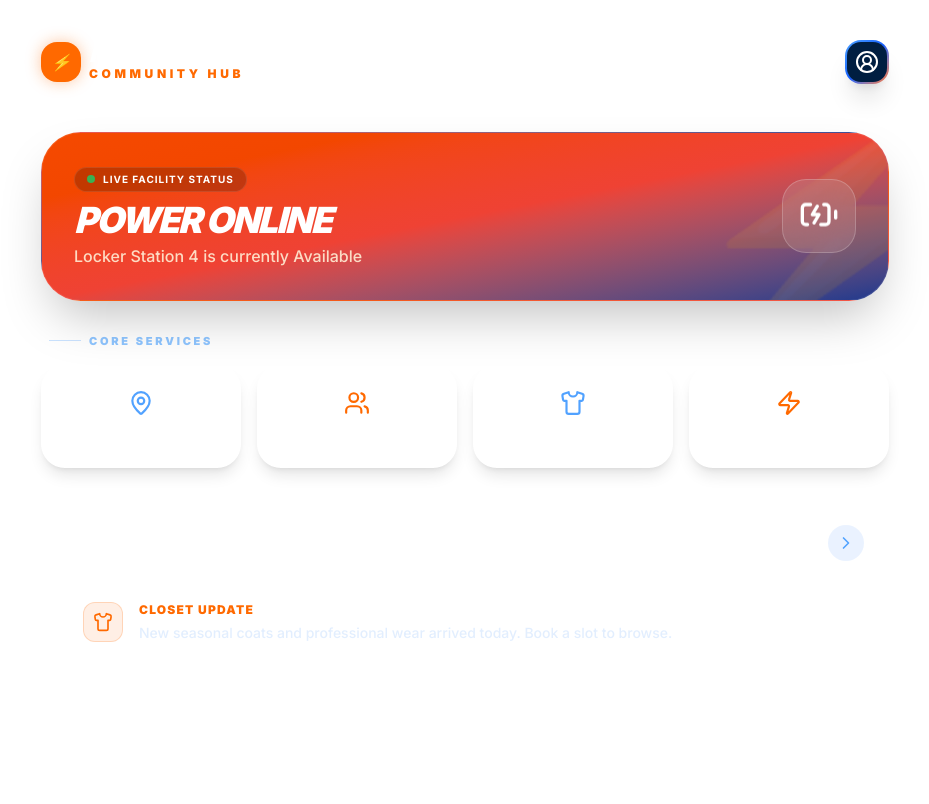
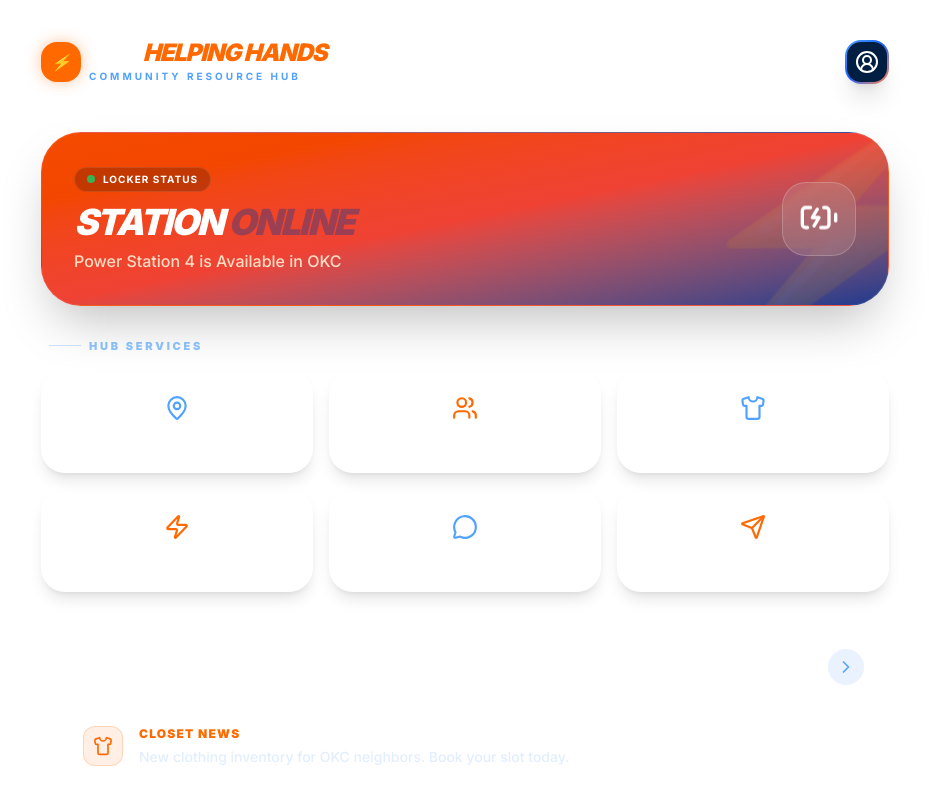
Before and after one commit to Tjrobnyohood/OKC-helping-hands, a Next.js app: page / in a window 1280 px wide. Shown: the top 804 px of the page, without its empty margins (175-1104 px from the left). Built offline with nearby package versions, Linux system fonts and the light colour scheme.

Commit message:
Final OKC Helping Hands Build: Community Feed and Request Page

```diff
--- a/app/page.tsx
+++ b/app/page.tsx
@@ -1,8 +1,9 @@
+'use client';
 import React from 'react';
-import { Zap, Shirt, Users, MapPin, BatteryCharging, ChevronRight, UserCircle2 } from 'lucide-react';
+import { Zap, Shirt, Users, MapPin, BatteryCharging, ChevronRight, UserCircle2, MessageCircle, Send } from 'lucide-react';
 import Link from 'next/link';
 
-// 1. Upgraded Action Card Component
+// --- 1. THE CARD COMPONENT (The Buttons) ---
 interface ActionCardProps {
   icon: React.ReactNode;
   label: string;
@@ -12,33 +13,33 @@ interface ActionCardProps {
 
 const ActionCard = ({ icon, label, color, href }: ActionCardProps) => (
   <Link href={href} className="flex flex-col items-center justify-center gap-3 p-6 rounded-3xl border border-white/5 bg-white/5 hover:bg-white/10 hover:border-white/20 transition-all active:scale-95 group shadow-lg">
-    <div className={`${color === 'orange' ? 'text-orange-500' : 'text-blue-400'} group-hover:scale-110 group-hover:drop-shadow-[0_0_8px_rgba(249,115,22,0.5)] transition-all`}>
+    <div className={`${color === 'orange' ? 'text-orange-500' : 'text-blue-400'} group-hover:scale-110 transition-all`}>
       {icon}
     </div>
     <span className="text-[10px] font-black uppercase tracking-[0.15em] text-white/90">{label}</span>
   </Link>
 );
 
+// --- 2. THE MAIN DASHBOARD PAGE ---
 export default function Dashboard() {
   return (
     <main className="max-w-4xl mx-auto p-6 space-y-8 min-h-screen">
 
-      {/* Brand Header with Integrated Member Access */}
+      {/* --- 3. OKC HELPING HANDS HEADER --- */}
       <header className="py-4 flex justify-between items-center">
         <div className="flex items-center gap-2">
           <div className="w-10 h-10 bg-orange-500 rounded-2xl flex items-center justify-center font-black text-[#001E41] italic shadow-[0_0_15px_rgba(249,115,22,0.4)]">⚡</div>
-          <h1 className="text-2xl font-black tracking-tighter uppercase italic text-white leading-none">
-            Helping Hands <span className="text-orange-500 block text-xs tracking-[0.3em] not-italic">Community Hub</span>
-          </h1>
+          <div>
+            <h1 className="text-2xl font-black tracking-tighter uppercase italic text-white leading-none">
+              OKC <span className="text-orange-500 font-black">Helping Hands</span>
+            </h1>
+            <p className="text-[10px] tracking-[0.3em] uppercase font-bold text-blue-400 mt-1">Community Resource Hub</p>
+          </div>
         </div>
 
-        {/* Member Login Button */}
+        {/* Member Access Button */}
         <Link href="/login" className="flex items-center gap-3 group">
-           <div className="text-right hidden xs:block">
-              <p className="text-[10px] text-blue-300 uppercase font-black tracking-widest leading-none">Member</p>
-              <p className="text-xs font-bold text-white group-hover:text-orange-500 transition-colors">Sign In</p>
-           </div>
-           <div className="h-11 w-11 rounded-2xl bg-gradient-to-br from-blue-400 via-blue-600 to-orange-500 p-[2px] transition-all group-hover:rotate-3 group-active:scale-90 shadow-xl">
+           <div className="h-11 w-11 rounded-2xl bg-gradient-to-br from-blue-400 via-blue-600 to-orange-500 p-[2px] shadow-xl transition-transform group-active:scale-90">
               <div className="h-full w-full bg-[#001E41] rounded-[14px] flex items-center justify-center text-white">
                 <UserCircle2 size={24} className="group-hover:text-orange-500 transition-colors" />
               </div>
@@ -46,56 +47,57 @@ export default function Dashboard() {
         </Link>
       </header>
 
-      {/* High-Impact Hero Status Card */}
+      {/* --- 4. LIVE STATUS HERO --- */}
       <section className="relative overflow-hidden bg-gradient-to-br from-orange-600 via-[#EF4234] to-blue-900 rounded-[2.5rem] p-8 shadow-2xl border border-white/10">
         <div className="relative z-10 flex justify-between items-center">
           <div className="space-y-1">
             <div className="inline-flex items-center gap-2 bg-black/20 backdrop-blur-md px-3 py-1 rounded-full border border-white/10 mb-2">
               <span className="w-2 h-2 rounded-full bg-green-400 animate-pulse" />
-              <span className="text-[10px] font-bold uppercase tracking-widest text-white">Live Facility Status</span>
+              <span className="text-[10px] font-bold uppercase tracking-widest text-white">Locker Status</span>
             </div>
-            <h2 className="text-4xl font-black italic uppercase tracking-tighter text-white">Power Online</h2>
-            <p className="text-orange-100 font-medium opacity-90">Locker Station 4 is currently Available</p>
+            <h2 className="text-4xl font-black italic uppercase tracking-tighter text-white leading-tight">Station <span className="text-blue-900/40 font-black">Online</span></h2>
+            <p className="text-orange-100 font-medium opacity-90">Power Station 4 is Available in OKC</p>
           </div>
           <div className="bg-white/10 p-4 rounded-3xl backdrop-blur-xl border border-white/20">
             <BatteryCharging className="w-10 h-10 text-white animate-bounce" />
           </div>
         </div>
-        {/* Background "Thunder" Element */}
-        <div className="absolute top-0 right-0 opacity-10 translate-x-1/4 -translate-y-1/4 text-[15rem] font-black italic text-white pointer-events-none select-none">⚡</div>
+        <div className="absolute top-0 right-0 opacity-10 translate-x-1/4 -translate-y-1/4 text-[15rem] font-black italic text-white pointer-events-none">⚡</div>
       </section>
 
-      {/* Main Grid Navigation */}
+      {/* --- 5. SERVICE GRID (NAV BUTTONS) --- */}
       <section className="space-y-4">
         <h3 className="text-blue-300 uppercase text-[11px] font-black tracking-[0.25em] ml-2 flex items-center gap-2">
           <span className="w-8 h-[1px] bg-blue-400/30" />
-          Core Services
+          Hub Services
         </h3>
-        <div className="grid grid-cols-2 sm:grid-cols-4 gap-4">
+        <div className="grid grid-cols-2 sm:grid-cols-3 gap-4"> {/* Changed to 3 columns for better fit */}
           <ActionCard icon={<MapPin size={26}/>} label="Index" color="blue" href="/resources" />
           <ActionCard icon={<Users size={26}/>} label="Meetings" color="orange" href="/meetings" />
           <ActionCard icon={<Shirt size={26}/>} label="Closet" color="blue" href="/closet" />
           <ActionCard icon={<Zap size={26}/>} label="Power" color="orange" href="/power" />
+          <ActionCard icon={<MessageCircle size={26}/>} label="Impact" color="blue" href="/community" /> {/* New Button */}
+          <ActionCard icon={<Send size={26}/>} label="Request" color="orange" href="/request" /> {/* New Button */}
         </div>
       </section>
 
-      {/* Community News Feed */}
-      <section className="bg-white/5 border border-white/10 rounded-[2rem] p-6 backdrop-blur-sm relative overflow-hidden group">
+      {/* --- 6. COMMUNITY BULLETIN --- */}
+      <section className="bg-white/5 border border-white/10 rounded-[2rem] p-6 backdrop-blur-sm group">
         <div className="flex justify-between items-center mb-6">
-          <h3 className="font-black text-white uppercase tracking-wider italic text-lg">Hub Bulletin</h3>
+          <h3 className="font-black text-white uppercase tracking-wider italic text-lg">OKC Bulletin</h3>
           <div className="bg-blue-500/10 p-2 rounded-full group-hover:bg-orange-500/20 transition-colors">
-            <ChevronRight className="text-blue-400 w-5 h-5 group-hover:text-orange-500 transition-colors" />
+            <ChevronRight className="text-blue-400 w-5 h-5 transition-colors" />
           </div>
         </div>
 
         <div className="space-y-5">
-          <div className="flex gap-4 items-start bg-white/5 p-4 rounded-2xl border border-white/5 hover:border-orange-500/30 transition-colors cursor-default">
+          <div className="flex gap-4 items-start bg-white/5 p-4 rounded-2xl border border-white/5 hover:border-orange-500/30 transition-colors">
             <div className="w-10 h-10 rounded-xl bg-orange-500/10 flex items-center justify-center shrink-0 border border-orange-500/20">
               <Shirt className="text-orange-500 w-5 h-5" />
             </div>
             <div>
-              <p className="text-xs font-black text-orange-500 uppercase tracking-widest mb-1">Closet Update</p>
-              <p className="text-sm text-blue-100/80 leading-relaxed font-medium">New seasonal coats and professional wear arrived today. Book a slot to browse.</p>
+              <p className="text-xs font-black text-orange-500 uppercase tracking-widest mb-1">Closet News</p>
+              <p className="text-sm text-blue-100/80 leading-relaxed font-medium">New clothing inventory for OKC neighbors. Book your slot today.</p>
             </div>
           </div>
         </div>
```
